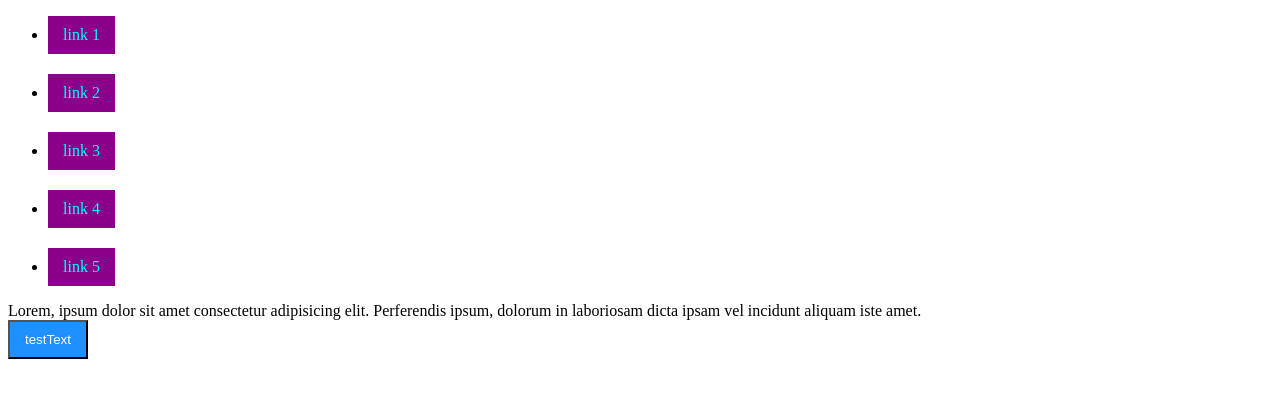
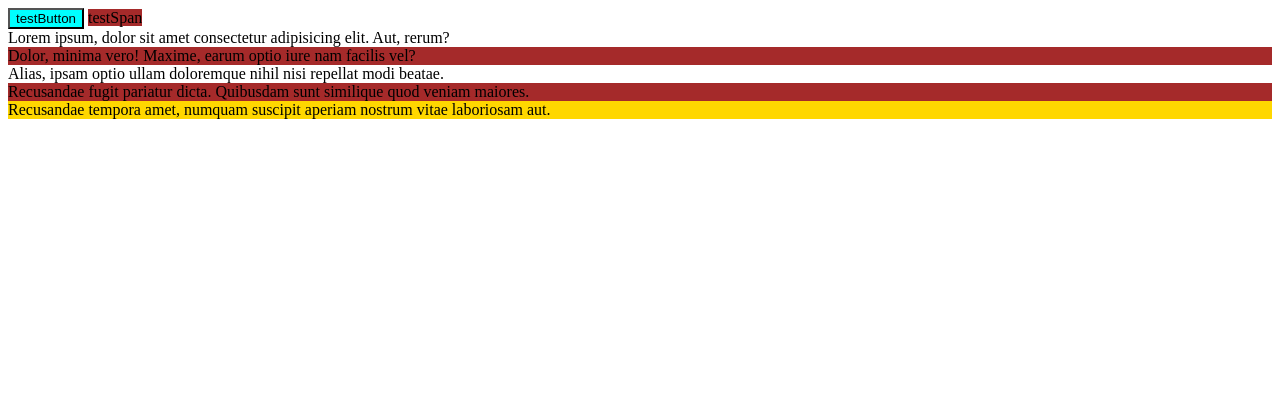
Before and after one commit to DovzhenkoDenys1989/fm_pseudoclasses-Classwork_26.02.2021, a plain HTML site: page index.html in a window 1280 px wide. Drawn offline with Linux system fonts and the light colour scheme.

Commit message:
Add ntn-child example

```diff
--- a/assets/css/styles.css
+++ b/assets/css/styles.css
@@ -1,36 +1,11 @@
-.web-link {
-  display: inline-block;
-  text-decoration: none;
-  background-color: dodgerblue;
-  color: white;
-  padding: 10px 15px;
-
+.list-item:first-child {
+  background-color: aqua;
 }
 
-.link-list li ~ li {
-  margin-top: 20px;
+.list-item:last-child {
+  background-color: gold;
 }
 
-.web-link:link {
-  color: cyan;
-  background-color: darkmagenta;
+.list-item:nth-child(2n){
+  background-color: brown;
 }
-
-
-.web-link:visited {
-  color:brown;
-  background-color: darkcyan;
-}
-
-.web-link:hover:not(button) {
-  background-color: orange;
-}
-
-.web-link:active {
-  background-color: red !important;
-  color: wheat !important;
-}
-
-.container:hover {
-  background-color: rgb(206, 21, 21);
-}
--- a/index.html
+++ b/index.html
@@ -8,23 +8,15 @@
     <title>Document</title>
   </head>
   <body>
-    <nav class="navigation">
-      <ul class="link-list">
-        <li><a href="https://www.amazon.com" class="web-link">link 1</a></li>
-        <li>
-          <a href="https://developer.mozilla.org/" class="web-link">link 2</a>
-        </li>
-        <li><a href="https://www.yahoo.com/" class="web-link">link 3</a></li>
-        <li>
-          <a href="https://www.w3schools.com/" class="web-link">link 4</a>
-        </li>
-        <li><a href="#" class="web-link">link 5</a></li>
-      </ul>
-    </nav>
-    <div class="container" draggable="true">
-      Lorem, ipsum dolor sit amet consectetur adipisicing elit. Perferendis
-      ipsum, dolorum in laboriosam dicta ipsam vel incidunt aliquam iste amet.
+    <div class="list">
+      <button class="list-item">testButton</button>
+      <span class="list-item">testSpan</span>
+      <div class="list-item">Lorem ipsum, dolor sit amet consectetur adipisicing elit. Aut, rerum?</div>
+      <div class="list-item">Dolor, minima vero! Maxime, earum optio iure nam facilis vel?</div>
+      <div class="list-item">Alias, ipsam optio ullam doloremque nihil nisi repellat modi beatae.</div>
+      <div class="list-item">Recusandae fugit pariatur dicta. Quibusdam sunt similique quod veniam maiores.</div>
+      <div class="list-item">Recusandae tempora amet, numquam suscipit aperiam nostrum vitae laboriosam aut.</div>
     </div>
-    <button class="web-link">testText</button>
+
   </body>
 </html>
```
